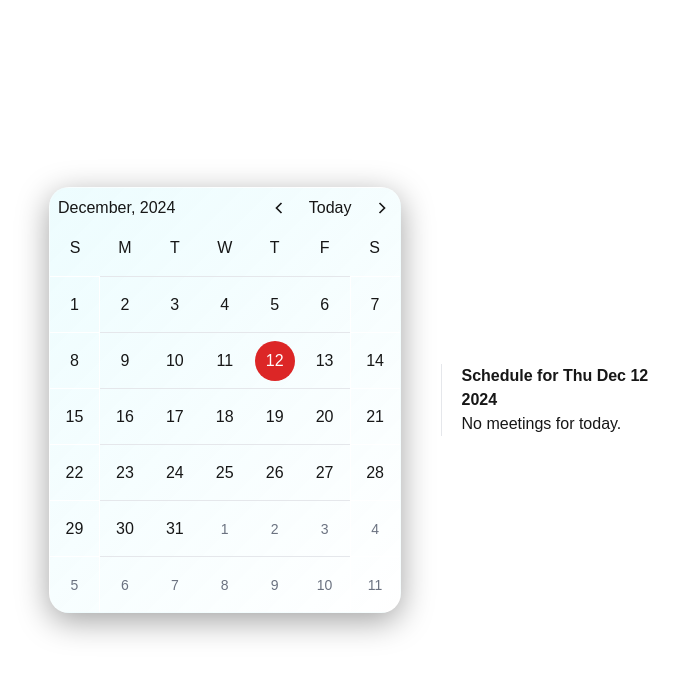
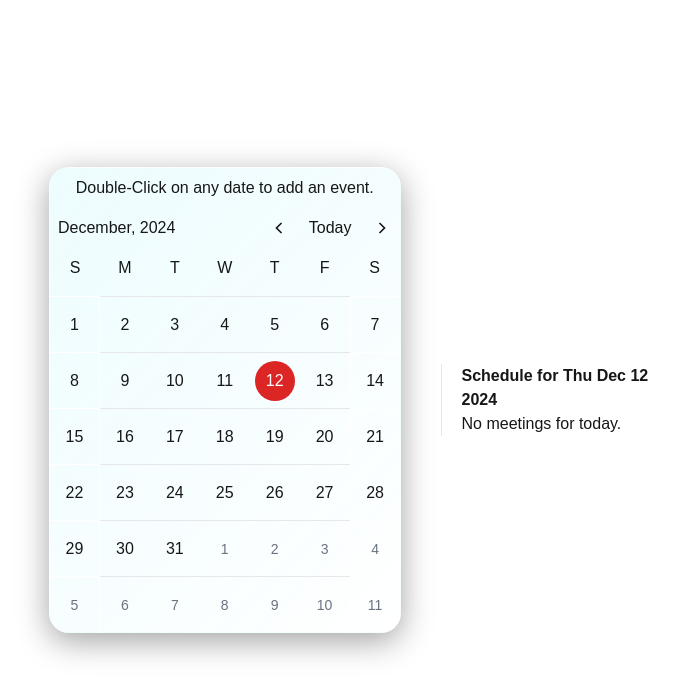
Before and after one commit to rawatanuj07/event-planner, a Next.js app: page / in a window 1280 px wide. Shown: the top 696 px of the page, without its empty margins (271-950 px from the left). Built offline with nearby package versions, Linux system fonts and the light colour scheme.

Commit message:
double-click

```diff
--- a/src/app/page.tsx
+++ b/src/app/page.tsx
@@ -64,6 +64,10 @@ export default function Home() {
   return (
     <div className="flex gap-10 sm:divide-x justify-center sm:w-1/2 mx-auto  h-screen items-center sm:flex-row flex-col">
       <div className="w-96 h-auto glasss  ">
+        <h1 className="text-center p-2">
+          Double-Click on any date to add an event.
+        </h1>
+
         <div className="flex justify-between pt-2 px-2">
           <h1>
             {months[today.month()]}, {today.year()}
```
